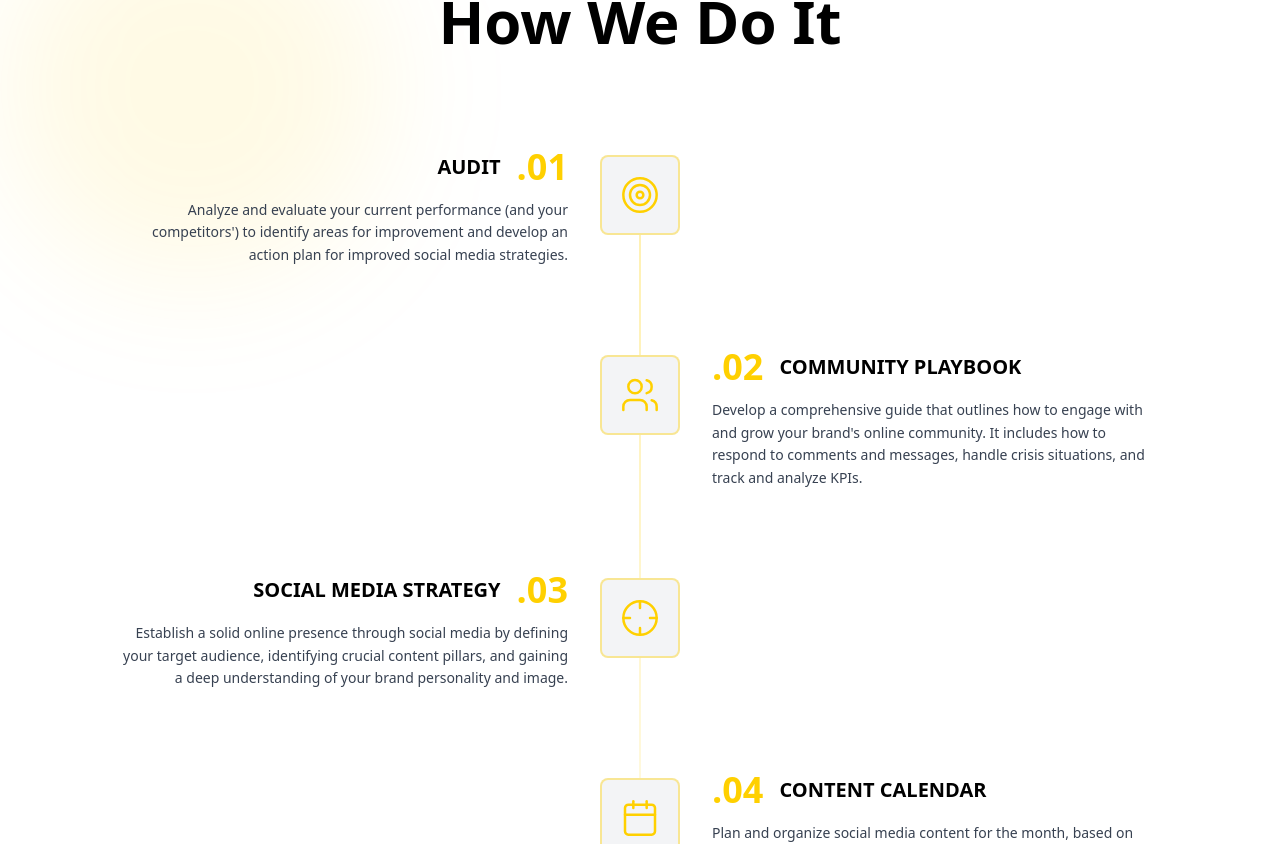
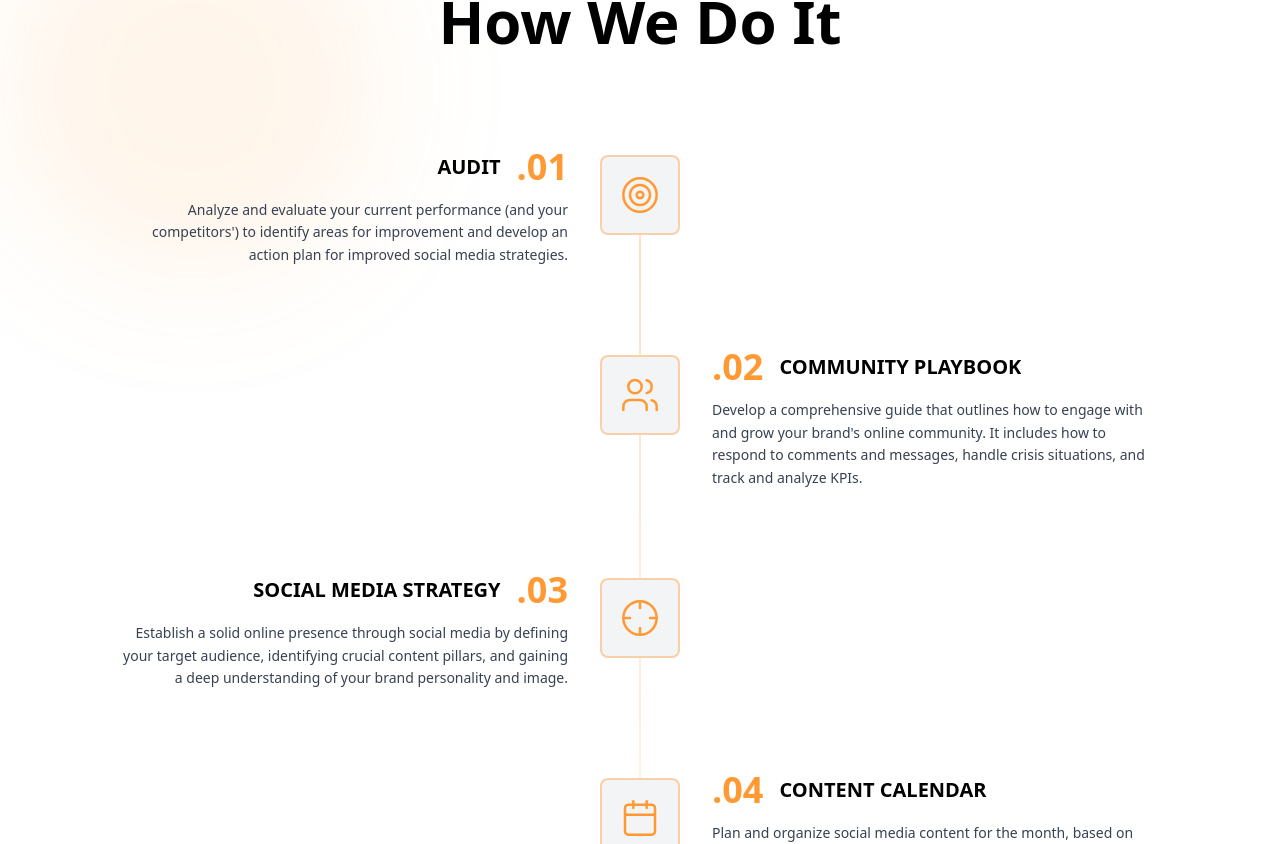
Before and after one commit to SDSamarasinghe/trend-loop, a React (Create React App) app: page / in a window 1280 px wide. Shown: the part 1841-2685 px from the top of the page. Built offline with nearby package versions, Linux system fonts and the light colour scheme.

Commit message:
Update color scheme in ProcessSection for improved visual consistency

```diff
--- a/src/components/ProcessSection.jsx
+++ b/src/components/ProcessSection.jsx
@@ -101,7 +101,7 @@ const ProcessStep = ({ step, index }) => {
           <>
             <div className="flex items-center gap-4 mb-3">
               <h3 className="text-xl font-bold text-black uppercase">{step.title}</h3>
-              <span className="text-4xl font-bold text-[#FFD000]">.{step.number}</span>
+              <span className="text-4xl font-bold text-[#FF9933]">.{step.number}</span>
             </div>
             <p className="text-gray-700 text-sm leading-relaxed max-w-md">{step.description}</p>
           </>
@@ -110,8 +110,8 @@ const ProcessStep = ({ step, index }) => {
 
       {/* Center icon box */}
       <div className="flex items-start justify-center pt-2">
-        <div className="w-20 h-20 bg-gray-100 border-2 border-[#FFD000]/40 rounded-lg flex items-center justify-center hover:border-[#FFD000] hover:bg-[#FFF9E6] hover:shadow-lg hover:shadow-[#FFD000]/20 transition-all duration-300">
-          <Icon className="w-10 h-10 text-[#FFD000]" strokeWidth={1.5} />
+        <div className="w-20 h-20 bg-gray-100 border-2 border-[#FF9933]/40 rounded-lg flex items-center justify-center hover:border-[#FF9933] hover:bg-[#FFF9E6] hover:shadow-lg hover:shadow-[#FF9933]/20 transition-all duration-300">
+          <Icon className="w-10 h-10 text-[#FF9933]" strokeWidth={1.5} />
         </div>
       </div>
 
@@ -120,7 +120,7 @@ const ProcessStep = ({ step, index }) => {
         {!isLeft && (
           <>
             <div className="flex items-center gap-4 mb-3">
-              <span className="text-4xl font-bold text-[#FFD000]">.{step.number}</span>
+              <span className="text-4xl font-bold text-[#FF9933]">.{step.number}</span>
               <h3 className="text-xl font-bold text-black uppercase">{step.title}</h3>
             </div>
             <p className="text-gray-700 text-sm leading-relaxed max-w-md">{step.description}</p>
@@ -135,8 +135,8 @@ const ProcessSection = () => {
   return (
     <section className="py-24 px-6 bg-white relative overflow-hidden">
       {/* Background decorative elements */}
-      <div className="absolute top-0 left-0 w-96 h-96 bg-[#FFD000]/10 rounded-full blur-3xl"></div>
-      <div className="absolute bottom-0 right-0 w-96 h-96 bg-[#FFD000]/10 rounded-full blur-3xl"></div>
+      <div className="absolute top-0 left-0 w-96 h-96 bg-[#FF9933]/10 rounded-full blur-3xl"></div>
+      <div className="absolute bottom-0 right-0 w-96 h-96 bg-[#FF9933]/10 rounded-full blur-3xl"></div>
 
       <div className="max-w-6xl mx-auto relative z-10">
         {/* Header */}
@@ -144,13 +144,13 @@ const ProcessSection = () => {
           <h2 className="text-5xl md:text-6xl font-bold text-black mb-4">
             How We Do It
           </h2>
-          {/* <p className="text-2xl md:text-3xl text-[#FFD000] italic font-serif">
+          {/* <p className="text-2xl md:text-3xl text-[#FF9933] italic font-serif">
             The Bloom Process
           </p> */}
         </div>
 
         {/* Vertical line in the center - adjusted positioning */}
-        <div className="absolute left-1/2 top-56 bottom-10 w-px bg-gradient-to-b from-[#FFD000]/60 via-[#FFD000]/30 to-transparent transform -translate-x-1/2 hidden lg:block"></div>
+        <div className="absolute left-1/2 top-56 bottom-10 w-px bg-gradient-to-b from-[#FF9933]/60 via-[#FF9933]/30 to-transparent transform -translate-x-1/2 hidden lg:block"></div>
 
         {/* Process Steps */}
         <div className="relative">
```
